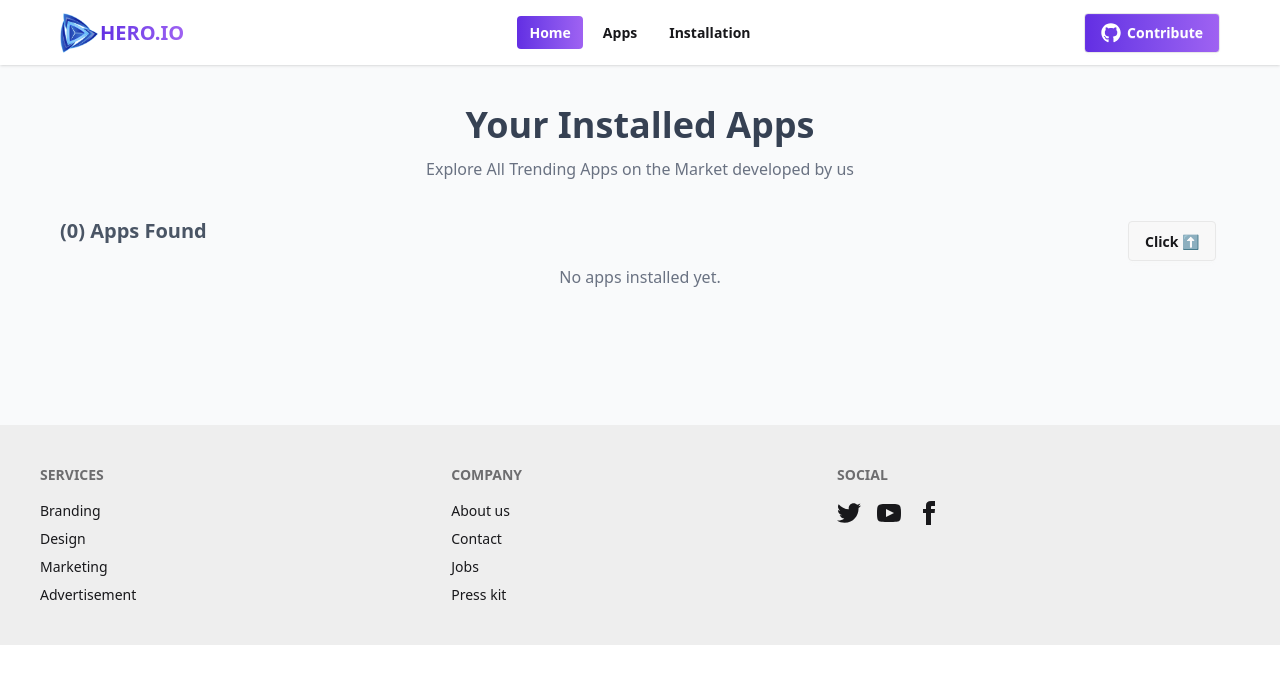
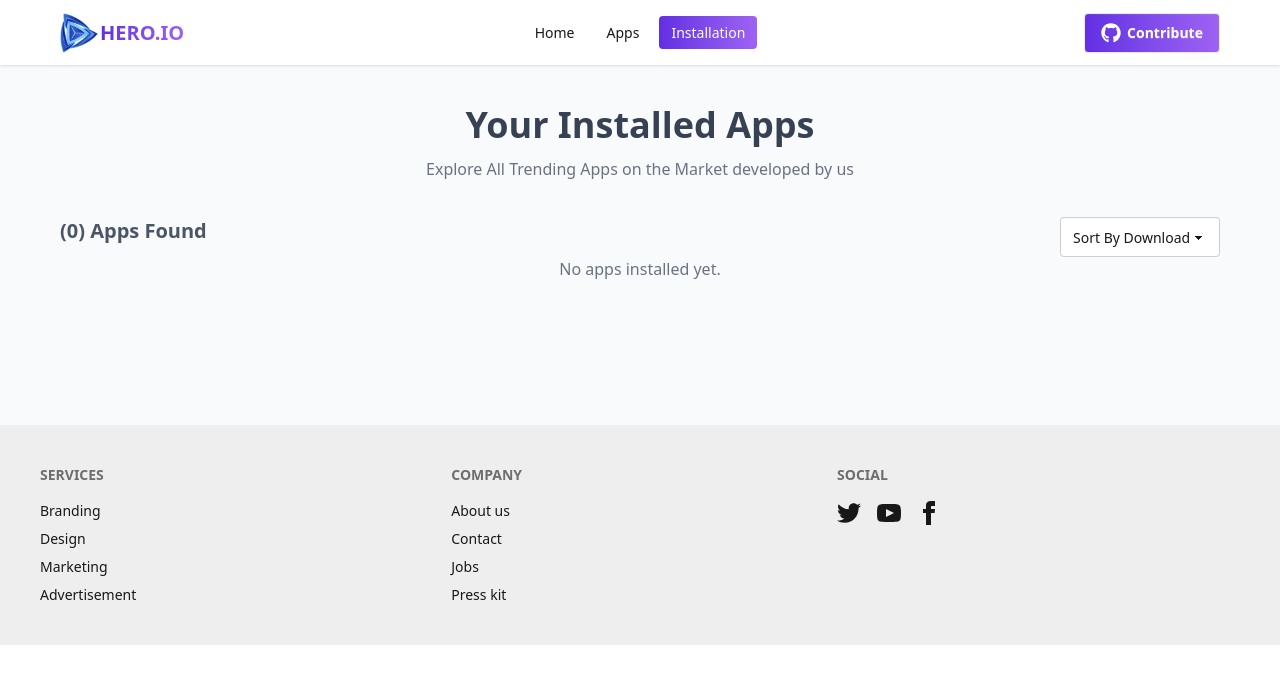
Before and after one commit to AYAS-MAHMUD/phAssignment_8, a React (Vite) app: page /install in a window 1280 px wide. Shown: the top 684 px of the page. Built offline with nearby package versions, Linux system fonts and the light colour scheme.

Commit message:
Add tostify alert and customize navlink

```diff
--- a/package.json
+++ b/package.json
@@ -15,6 +15,7 @@
     "react-dom": "^19.1.0",
     "react-icons": "^5.5.0",
     "react-router": "^7.9.3",
+    "react-toastify": "^11.0.5",
     "recharts": "^3.2.1",
     "tailwindcss": "^4.1.14"
   },
--- a/public/LocalStorage.js
+++ b/public/LocalStorage.js
@@ -1,5 +1,6 @@
 const getcartfromlocalStoragne = ()=>{
     const storedcartstring = localStorage.getItem('cart'); //local teke data nici
+
     if(storedcartstring){
         const storedcart = JSON.parse(storedcartstring); //json teke parse convert
         return storedcart; // data takle [{id:1},{id:2}] dibe
--- a/src/Component/Navbar.jsx
+++ b/src/Component/Navbar.jsx
@@ -1,12 +1,11 @@
-import React, { useContext, useState } from "react";
 import { FaGithub } from "react-icons/fa";
-import { Link } from "react-router";
+import { Link, NavLink } from "react-router";
 import logo from "../assets/logo.png";
 
 const Navbar = () => {
 
 
-    const [togglestatus,settogglestatus] = useState('home')
+
   return (
     <div className="navbar bg-base-100 shadow-sm px-2 sm:px-5 md:px-15">
       <div className="navbar-start">
@@ -32,14 +31,14 @@ const Navbar = () => {
             tabIndex={0}
             className="menu menu-sm dropdown-content bg-base-100 rounded-box z-1 mt-3 w-52 p-2 shadow"
           >
-          <li onClick={()=>settogglestatus('home')} className={`font-semibold  ${togglestatus=='home' && 'bg-gradient-to-r from-[#632EE3]  to-[#9F62F2] text-white rounded'} `}>
-            <Link to='/'>Home</Link>
+          <li >
+            <NavLink to='/'>Home</NavLink>
           </li>
-          <li onClick={()=>settogglestatus('apps')} className={`font-semibold  ${togglestatus=='apps' && 'bg-gradient-to-r from-[#632EE3]  to-[#9F62F2] text-white rounded'} `}>
-            <Link to='/apps'>Apps</Link>
+          <li>
+            <NavLink to='/apps'>Apps</NavLink>
           </li>
-          <li onClick={()=>settogglestatus('install')} className={`font-semibold  ${togglestatus=='install' && 'bg-gradient-to-r from-[#632EE3]  to-[#9F62F2] text-white rounded'} `}>
-            <Link to='/install'>Installation</Link>
+          <li>
+            <NavLink to='/install'>Installation</NavLink>
           </li>
           </ul>
         </div>
@@ -55,14 +54,14 @@ const Navbar = () => {
       </div>
       <div className="navbar-center hidden lg:flex">
         <ul className="menu menu-horizontal px-1 gap-2">
-          <li onClick={()=>settogglestatus('home')} className={`font-semibold  ${togglestatus=='home' && 'bg-gradient-to-r from-[#632EE3]  to-[#9F62F2] text-white rounded'} `}>
-            <Link to='/'>Home</Link>
+          <li >
+            <NavLink to='/'>Home</NavLink>
           </li>
-          <li onClick={()=>settogglestatus('apps')} className={`font-semibold  ${togglestatus=='apps' && 'bg-gradient-to-r from-[#632EE3]  to-[#9F62F2] text-white rounded'} `}>
-            <Link to='/apps'>Apps</Link>
+          <li >
+            <NavLink to='/apps'>Apps</NavLink>
           </li>
-          <li onClick={()=>settogglestatus('install')} className={`font-semibold  ${togglestatus=='install' && 'bg-gradient-to-r from-[#632EE3]  to-[#9F62F2] text-white rounded'} `}>
-            <Link to='/install'>Installation</Link>
+          <li >
+            <NavLink to='/install'>Installation</NavLink>
           </li>
         </ul>
       </div>
--- a/src/Pages/AppProvider.jsx
+++ /dev/null
@@ -1,14 +0,0 @@
-// src/context/AppContext.jsx
-import { createContext, useState } from "react";
-
-export const AppContext = createContext();
-
-export const AppProvider = ({ children }) => {
-  const [installedApps, setInstalledApps] = useState([]);
-
-  return (
-    <AppContext.Provider value={{ installedApps, addInstalledApp }}>
-      {children}
-    </AppContext.Provider>
-  );
-};
--- a/src/Pages/CardDetails.jsx
+++ b/src/Pages/CardDetails.jsx
@@ -1,32 +1,44 @@
 import React, { useContext, useState } from "react";
 import { Link, useLoaderData, useParams } from "react-router";
-import downlode from '../assets/icon-downloads.png';
-import star from '../assets/icon-ratings.png';
-import like from '../assets/icon-review.png';
+import downlode from "../assets/icon-downloads.png";
+import star from "../assets/icon-ratings.png";
+import like from "../assets/icon-review.png";
 import Chart from "./Chart";
 import { additemtocarttolocalstorage } from "../../public/LocalStorage";
-
+import { toast } from "react-toastify";
 
 const CardDetails = () => {
   const [isSelected, setSelected] = useState(false);
 
-
-  function handleselected (CardData){
-
-  additemtocarttolocalstorage(CardData)
-      setSelected(true);
+  function handleselected(CardData) {
+    toast("Install App",{position : "top-center",autoClose:500})
+    additemtocarttolocalstorage(CardData);
+    setSelected(true);
   }
   const data = useLoaderData();
   const { id } = useParams();
   const singlecard = data.find((i) => i.id === parseInt(id));
-  const {ratings, image, size, title, ratingAvg,downloads,reviews,description } = singlecard;
+  const {
+    ratings,
+    image,
+    size,
+    title,
+    ratingAvg,
+    downloads,
+    reviews,
+    description,
+  } = singlecard;
 
   return (
     <div className="px-2 sm:px-5 md:px-15 ">
       <div className="pb-5  flex flex-col sm:flex-row pt-15">
-        <img  className="mr-10 h-[350px] w-[350px] object-cover rounded" src={image} alt="" />
+        <img
+          className="mr-10 h-[350px] w-[350px] object-cover rounded-lg shadow-xl"
+          src={image}
+          alt=""
+        />
         <div>
-          <div >
+          <div>
             <h1 className="text-[32px] font-bold">{title}</h1>
             <p className="text-gray-400 text-lg mb-3">
               Developed by{" "}
@@ -42,27 +54,32 @@ const CardDetails = () => {
 
           <div className="grid grid-cols-1 gap-5 md:gap-20 md:grid-cols-3 mt-5">
             <div className=" flex flex-col items-center justify-center">
-              <img  src={downlode} alt="" />
+              <img src={downlode} alt="" />
               <p>Downloads</p>
-              <h1 className="text-[40px] font-bold">{downloads/1000000}M</h1>
+              <h1 className="text-[40px] font-bold">{downloads / 1000000}M</h1>
             </div>
             <div className=" flex flex-col items-center justify-center">
-              <img  src={star} alt="" />
+              <img src={star} alt="" />
               <p>Average Ratings</p>
               <h1 className="text-[40px] font-bold">{ratingAvg}</h1>
             </div>
             <div className=" flex flex-col items-center justify-center">
-              <img  src={like} alt="" />
+              <img src={like} alt="" />
               <p>Total Reviews</p>
-              <h1 className="text-[40px] font-bold">{reviews/1000}K</h1>
+              <h1 className="text-[40px] font-bold">{reviews / 1000}K</h1>
             </div>
           </div>
-            <button disabled={isSelected}
-            onClick={() => {handleselected(singlecard)}}
-
-              className="px-10 btn bg-[#00D390] text-white mt-10"> {isSelected ? "Installed" : `Install Now (${size}MB)`}</button>
+          <button
+            disabled={isSelected}
+            onClick={() => {
+              handleselected(singlecard);
+            }}
+            className="px-10 btn bg-[#00D390] text-white mt-10"
+          >
+            {" "}
+            {isSelected ? "Installed" : `Install Now (${size}MB)`}
+          </button>
         </div>
-
       </div>
       <Chart ratings={ratings} />
       <div>
--- a/src/Pages/HistoryCard.jsx
+++ /dev/null
@@ -1,13 +0,0 @@
-import React from 'react';
-
-const HistoryCard = ({i}) => {
-    // {downloads/1000000}M
-    const {image,downloads,ratingAvg,size,title} = i
-    return (
-        <div>
-
-        </div>
-    );
-};
-
-export default HistoryCard;
--- a/src/Pages/Install.jsx
+++ b/src/Pages/Install.jsx
@@ -1,14 +1,33 @@
 import React, { useContext, useEffect, useState } from "react";
-import { getcartfromlocalStoragne } from "../../public/LocalStorage";
+import { getcartfromlocalStoragne,saveCartTolocalStorage } from "../../public/LocalStorage";
 import { FaDownload } from "react-icons/fa";
 import { FaStar } from "react-icons/fa";
+import { toast } from "react-toastify";
 const Install = () => {
-  // getcartfromlocalStoragne.map(i=>console.log(i))
+  const [sortOrder,setSortOrder] = useState('none')
   const [installApp, setinstallApp] = useState([]);
   useEffect(() => {
     const data = getcartfromlocalStoragne();
     setinstallApp(data);
   }, []);
+
+  const sortedItem =()=>{
+    if(sortOrder==='size'){
+      return [...installApp].sort((a,b)=>a.size - b.size)
+    }else if(sortOrder==='none'){
+      return [...installApp].sort((a,b)=>a.downloads - b.downloads)
+    }else{
+      return installApp
+    }
+  }
+  const handleRemove =(id)=>{
+    const existing = getcartfromlocalStoragne()
+    let updatelist = existing.filter(p => p.id !== id)
+    setinstallApp(updatelist)
+    saveCartTolocalStorage(updatelist)
+    toast("Remove App",{position : "top-center",autoClose:500})
+
+  }
   return (
     <div className="px-2 sm:px-5 md:px-15">
       <div>
@@ -22,17 +41,18 @@ const Install = () => {
       <div className="flex justify-between">
         <h1 className="font-semibold text-xl text-gray-600">({installApp.length}) Apps Found</h1>
         <div className="dropdown dropdown-top dropdown-end">
-  <div tabIndex={0} role="button" className="btn m-1">Click ⬆️</div>
-  <ul tabIndex={0} className="dropdown-content menu bg-base-100 rounded-box z-1 w-52 p-2 shadow-sm">
-    <li><a>Item 1</a></li>
-    <li><a>Item 2</a></li>
-  </ul>
+      <label className="form-control w-full max-w-sm">
+        <select className="select select-bordered" value={sortOrder} onClick={(e)=>setSortOrder(e.target.value)}>
+          <option value="none">Sort By Download</option>
+          <option value="size">Sort By Size</option>
+        </select>
+      </label>
 </div>
       </div>
 
       <div className="">
         {installApp.length > 0 ? (
-          installApp.map((app) => (
+          sortedItem().map((app) => (
             <div
               key={app.id}
               className="flex items-center my-5 bg-white  justify-between   rounded-lg p-3 shadow"
@@ -52,7 +72,7 @@ const Install = () => {
                   </div>
                 </div>
               </div>
-              <button className="btn bg-green-400 text-white">Uninstall</button>
+              <button onClick={()=>handleRemove(app.id)} className="btn bg-green-400 text-white">Uninstall</button>
             </div>
           ))
         ) : (
--- a/src/index.css
+++ b/src/index.css
@@ -4,3 +4,8 @@
 /* .toggle-btn{
     @apply font-semibold  bg-gradient-to-r from-[#632EE3]  to-[#9F62F2] bg-clip-text text-transparent;
 } */
+
+
+a.active {
+  @apply bg-gradient-to-r from-[#632EE3]  to-[#9F62F2] text-white ;
+}
--- a/src/main.jsx
+++ b/src/main.jsx
@@ -2,11 +2,12 @@ import { StrictMode } from 'react'
 import { createRoot } from 'react-dom/client'
 import './index.css'
 import App from './App.jsx'
-
+import { ToastContainer } from 'react-toastify';
 import { RouterProvider } from 'react-router'
 import { router } from './Component/Routes.jsx'
 createRoot(document.getElementById('root')).render(
   <StrictMode>
     <RouterProvider router={router}></RouterProvider>
+    <ToastContainer />
   </StrictMode>,
 )
```
Also changed, not shown: 1 other file (tests, documents, lock files or other folders).
